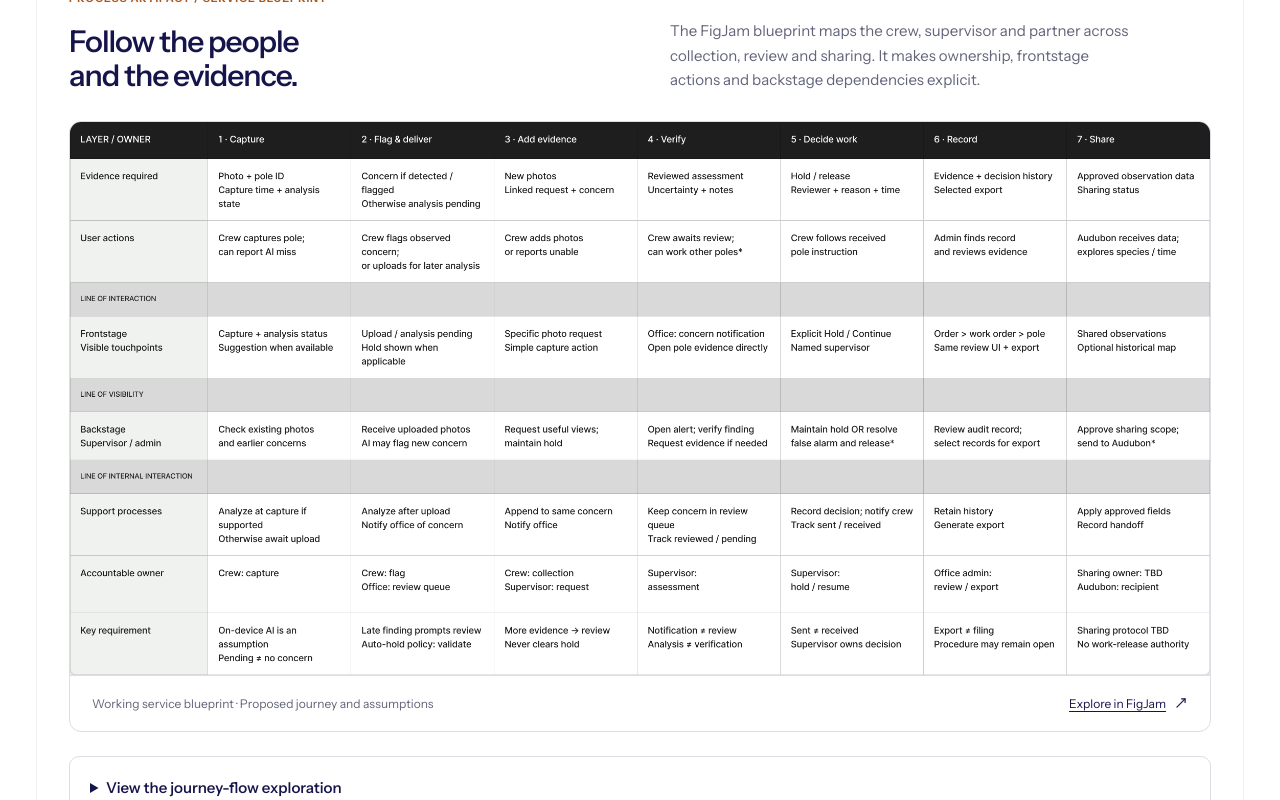
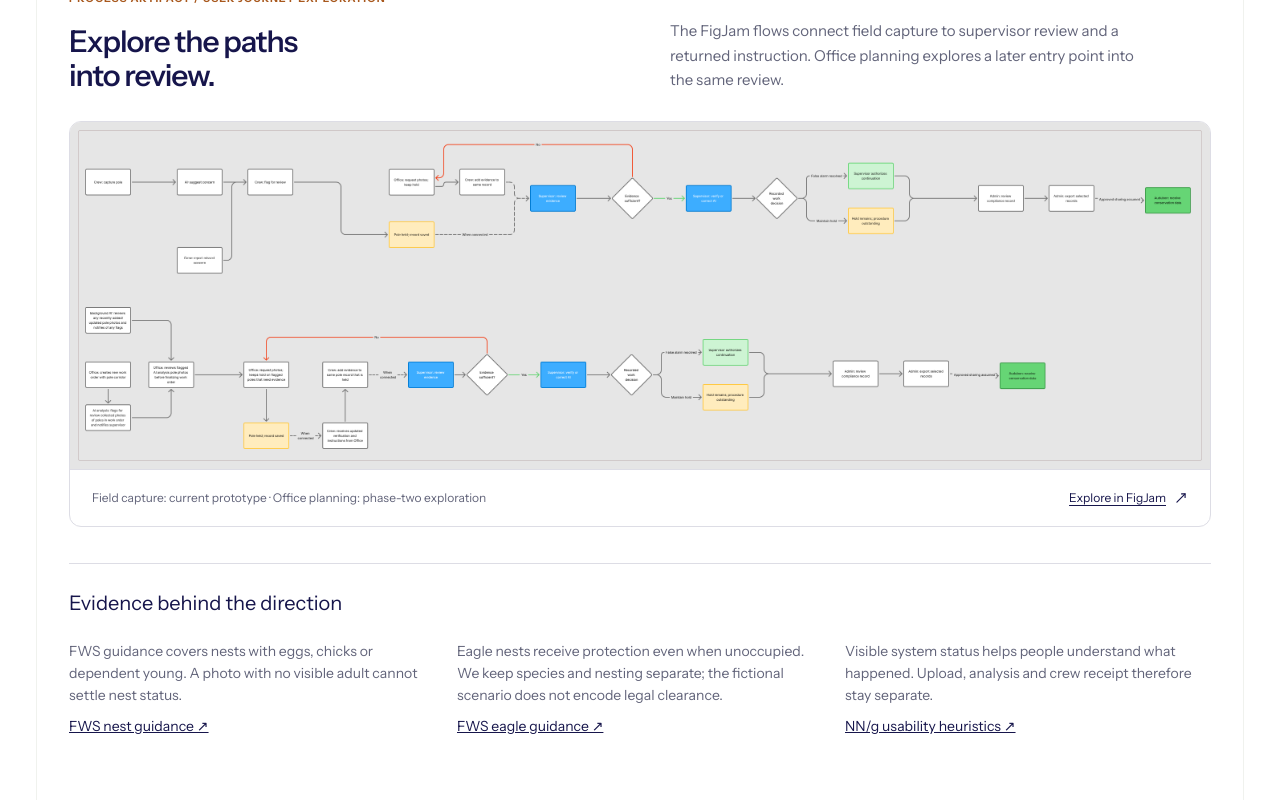
Before and after one commit to cellfade/ikegps-species-review-v2, a Next.js app: page / in a window 1280 px wide. Shown: the part 7420-8220 px from the top of the page. Built offline with nearby package versions, Linux system fonts and the light colour scheme.

Commit message:
Show journey exploration instead of blueprint preview (#6)

```diff
--- a/src/components/landing/landing-page.tsx
+++ b/src/components/landing/landing-page.tsx
@@ -108,8 +108,8 @@ export function LandingPage() {
           <div className={styles.cycleIntro}><div><p className={styles.chapter}>Process artifact / State model</p><h3 id="cycle-heading">The proposed<br />review-state model.</h3></div><p>Five states connect the evidence to a supervisor’s decision. Requests for more evidence return to review while the affected pole stays on hold.</p></div>
           <figure className={styles.cycleFigure}><a href="/assets/review-state-cycle.png" target="_blank" rel="noreferrer" aria-label="Open full-size five-state review diagram"><Image src="/assets/review-state-cycle.png" width={1660} height={880} alt="Evidence captured leads to Review needed. More evidence needed loops back to review. The supervisor confirms Work stoppage or releases the hold. Message delivery is tracked separately." sizes="(max-width: 767px) 100vw, 1142px" /></a><figcaption><span>Evidence can change the assessment. Only a recorded work decision changes the instruction.</span><a href="https://www.figma.com/board/qdbKTuDN054FcmO2aOxauJ?node-id=15-349" target="_blank" rel="noreferrer">Open in FigJam <MoveUpRight size={14} aria-hidden="true" /></a></figcaption></figure>
         </section>
-        <section className={styles.cycleSection} aria-labelledby="blueprint-heading"><div className={styles.cycleIntro}><div><p className={styles.chapter}>Process artifact / Service blueprint</p><h3 id="blueprint-heading">Follow the people<br />and the evidence.</h3></div><p>The FigJam blueprint maps the crew, supervisor and partner across collection, review and sharing. It makes ownership, frontstage actions and backstage dependencies explicit.</p></div><figure className={styles.cycleFigure}><a href="/assets/journey-blueprint.png" target="_blank" rel="noreferrer" aria-label="Open full-size service blueprint"><Image src="/assets/journey-blueprint.png" alt="Seven-stage service blueprint following evidence from capture through review and sharing, with roles, touchpoints and ownership." width={2230} height={1081} sizes="(max-width:767px) 100vw, 1142px" /></a><figcaption><span>Working service blueprint · Proposed journey and assumptions</span><a href="https://www.figma.com/board/qdbKTuDN054FcmO2aOxauJ?node-id=3-85" target="_blank" rel="noreferrer">Explore in FigJam <MoveUpRight size={14} aria-hidden="true" /></a></figcaption></figure></section>
-        <details className={styles.journeyDetail}><summary>View the journey-flow exploration</summary><a href="/assets/journey-board.png" target="_blank" rel="noreferrer"><Image src="/assets/journey-board.png" alt="Original FigJam board with field capture and office planning journey explorations, service blueprint and state model." width={4800} height={2829} sizes="(max-width:767px) 100vw, 1142px" /></a><p>Office planning is a phase-two exploration. <a href="https://www.figma.com/board/qdbKTuDN054FcmO2aOxauJ?node-id=1-3" target="_blank" rel="noreferrer">Open editable journey flows ↗</a></p></details><div className={styles.researchFindings}><h3>Evidence behind the direction</h3><p>FWS guidance covers nests with eggs, chicks or dependent young. A photo with no visible adult cannot settle nest status. <a href="https://www.fws.gov/story/bird-nests">FWS nest guidance ↗</a></p><p>Eagle nests receive protection even when unoccupied. We keep species and nesting separate; the fictional scenario does not encode legal clearance. <a href="https://www.fws.gov/program/eagle-management/eagle-nest-removal-permits">FWS eagle guidance ↗</a></p><p>Visible system status helps people understand what happened. Upload, analysis and crew receipt therefore stay separate. <a href="https://www.nngroup.com/articles/ten-usability-heuristics/">NN/g usability heuristics ↗</a></p></div>
+        <section className={styles.cycleSection} aria-labelledby="journey-exploration-heading"><div className={styles.cycleIntro}><div><p className={styles.chapter}>Process artifact / User journey exploration</p><h3 id="journey-exploration-heading">Explore the paths<br />into review.</h3></div><p>The FigJam flows connect field capture to supervisor review and a returned instruction. Office planning explores a later entry point into the same review.</p></div><figure className={styles.cycleFigure}><a href="/assets/journey-flows-final.png" target="_blank" rel="noreferrer" aria-label="Open full-size user journey exploration"><Image src="/assets/journey-flows-final.png" alt="FigJam user journey exploration showing field capture and a proposed office-planning path into supervisor review." width={5680} height={1730} sizes="(max-width:767px) 100vw, 1142px" /></a><figcaption><span>Field capture: current prototype · Office planning: phase-two exploration</span><a href="https://www.figma.com/board/qdbKTuDN054FcmO2aOxauJ?node-id=1-3" target="_blank" rel="noreferrer">Explore in FigJam <MoveUpRight size={14} aria-hidden="true" /></a></figcaption></figure></section>
+        <div className={styles.researchFindings}><h3>Evidence behind the direction</h3><p>FWS guidance covers nests with eggs, chicks or dependent young. A photo with no visible adult cannot settle nest status. <a href="https://www.fws.gov/story/bird-nests">FWS nest guidance ↗</a></p><p>Eagle nests receive protection even when unoccupied. We keep species and nesting separate; the fictional scenario does not encode legal clearance. <a href="https://www.fws.gov/program/eagle-management/eagle-nest-removal-permits">FWS eagle guidance ↗</a></p><p>Visible system status helps people understand what happened. Upload, analysis and crew receipt therefore stay separate. <a href="https://www.nngroup.com/articles/ten-usability-heuristics/">NN/g usability heuristics ↗</a></p></div>
       </section>
       <section className={`${styles.section} ${styles.next}`} id="journey" aria-labelledby="journey-heading">
         <div className={styles.sectionIntro}><div><p className={styles.chapter}>05 / Proposed solution</p><h2 id="journey-heading">Your turn<br />to make the call.</h2></div><p>Switch between crew and supervisor to follow the same concern through the selected touchpoints.</p></div>
```
Also changed, not shown: public/assets/journey-flows-final.png (added).
